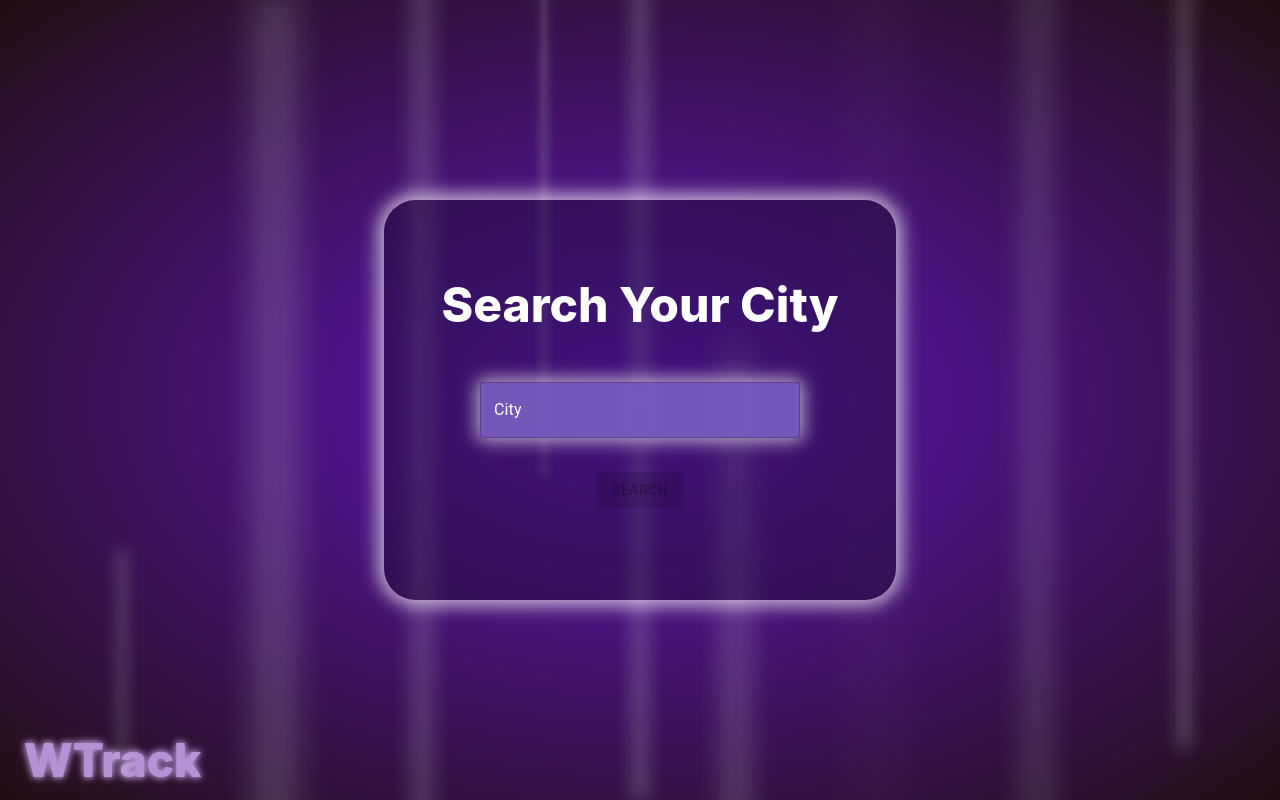
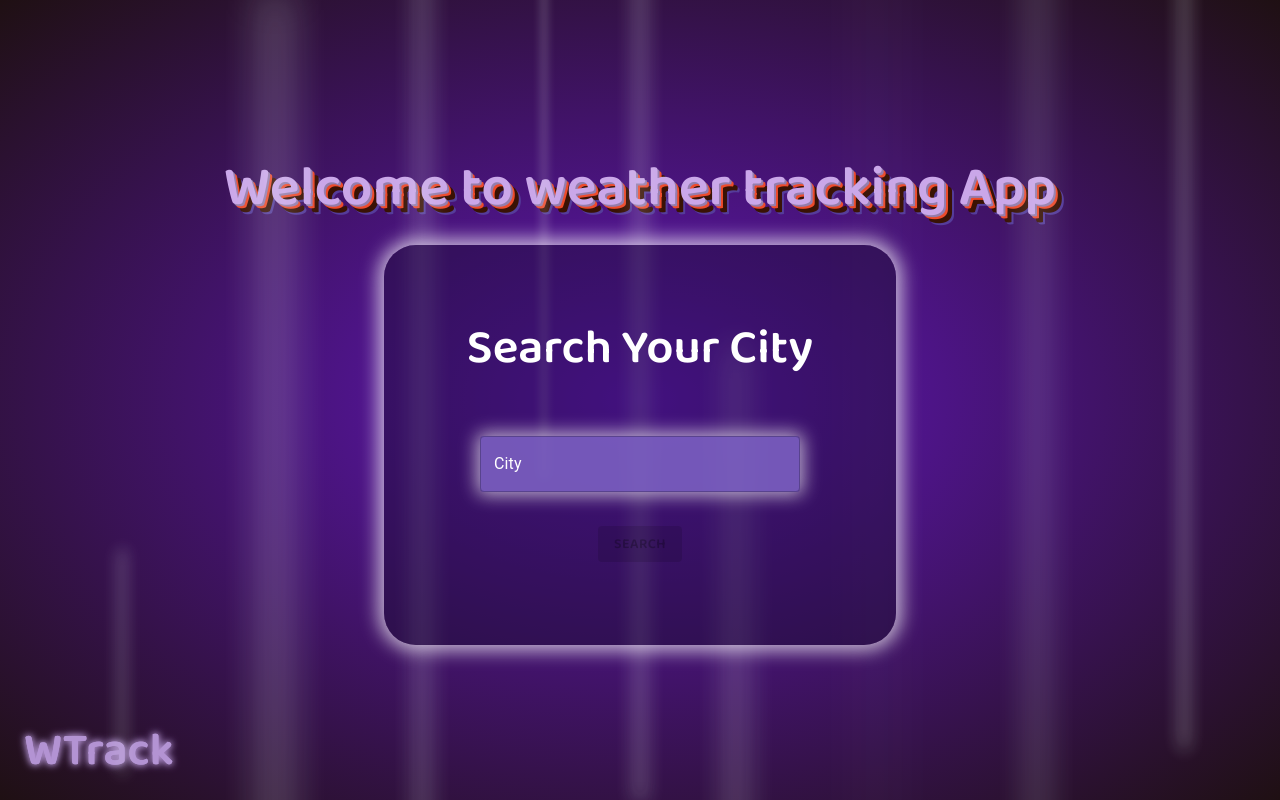
Before and after one commit to UenalAnastasiia/weather_track, a React (Create React App) app: page /search in a window 1280 px wide. Built offline with nearby package versions, Linux system fonts and the light colour scheme.

Commit message:
add font family baloo

```diff
--- a/src/components/city_components/CitySearch.tsx
+++ b/src/components/city_components/CitySearch.tsx
@@ -19,6 +19,7 @@ const CitySearch = () => {
   const [cityData, setCityData] = useState(Object);
   const [showWeather, setShowWeather] = useState(false);
   const [showSpinner, setShowSpinner] = useState(false);
+  const [firstOpen, setFirstOpen] = useState(true);
   const [showBackBtn, setShowBackBtn] = useState(false);
   const [open, setOpen] = React.useState(false);
   const navigate = useNavigate();
@@ -27,7 +28,14 @@ const CitySearch = () => {
   useEffect(() => {
     const storedData = localStorage.getItem("WeatherCity");
     let JSONData = JSON.parse(storedData);
-    storedData === null || JSONData.length === 0 ? setShowBackBtn(false) : setShowBackBtn(true);
+
+    if (storedData === null || JSONData.length === 0) {
+      setFirstOpen(true);
+      setShowBackBtn(false);
+    } else {
+      setFirstOpen(false);
+      setShowBackBtn(true);
+    }
   }, []);
 
 
@@ -92,6 +100,9 @@ const CitySearch = () => {
             <CityNavbar data={cityData} />
           </div>
           ) : (
+          <div className="welcomeSearchBox">
+            {firstOpen && <h1 className="welcomeH1">Welcome to weather tracking App</h1>}
+
             <div className="searchBox">
               <h1>Search Your City</h1>
               <div className="inputFieldBox">
@@ -101,6 +112,7 @@ const CitySearch = () => {
                   <Button variant="contained" color="secondary" onClick={handleSearchCity} disabled={!inputValue}>search</Button>
                 </div>
 
+              </div>
             </div>
           </div>
         )}
--- a/src/components/currentWeather_components/CityInfo.tsx
+++ b/src/components/currentWeather_components/CityInfo.tsx
@@ -3,10 +3,10 @@ const CityInfo = (props) => {
     return (
         <div className="cityInfoBox">
             <span><b>Country:</b> {props.cityData.country}</span>
-            <span><b>State:</b> {props.cityData.admin1}</span>
+            {props.cityData.admin1 && <span><b>State:</b> {props.cityData.admin1}</span>}
             {props.cityData.admin2 && <span><b>District:</b> {props.cityData.admin2}</span>}
-            <span><b>Timezone:</b> {props.cityData.timezone}</span>
-            <span><b>Population:</b> {props.cityData.population.toString().replace(/\B(?=(\d{3})+(?!\d))/g, ".")}</span>
+            {props.cityData.timezone && <span><b>Timezone:</b> {props.cityData.timezone}</span>}
+            {props.cityData.population && <span><b>Population:</b> {props.cityData.population.toString().replace(/\B(?=(\d{3})+(?!\d))/g, ".")}</span>}
         </div>
     );
 };
--- a/src/components/currentWeather_components/CurrentWeather.tsx
+++ b/src/components/currentWeather_components/CurrentWeather.tsx
@@ -12,6 +12,7 @@ import StorageService from "../../services/storageService";
 import { Button, Popover, Typography } from "@mui/material";
 import CalendarIcon from "@mui/icons-material/CalendarMonth";
 import CityInfo from "./CityInfo";
+import LightTooltip from "../../UI/LightTooltip";
 
 
 const CurrentWeather = (props) => {
@@ -87,9 +88,11 @@ const CurrentWeather = (props) => {
         {!loading && (
           <Card.Body>
             <div>
-            <Button className="calendarBtn" onClick={() => navigate('/history')}>
-                    <CalendarIcon style={{ color: "#F02222", fontSize: 32 }} />
-            </Button>
+            <LightTooltip title="Weather History">
+              <Button className="calendarBtn" onClick={() => navigate('/history')}>
+                      <CalendarIcon style={{ color: "#F02222", fontSize: 32 }} />
+              </Button>
+            </LightTooltip>
 
             <img className="countryFlagImg" src={StorageService.imgURL || ''} />
 
--- a/src/index.tsx
+++ b/src/index.tsx
@@ -1,6 +1,7 @@
 import React from "react";
 import ReactDOM from "react-dom/client";
 import "./styles/index.css";
+import './fonts/baloo-2-v16-latin-600.ttf';
 import App from "./App";
 import reportWebVitals from "./reportWebVitals";
 import { BrowserRouter } from 'react-router-dom';
--- a/src/styles/App.css
+++ b/src/styles/App.css
@@ -1,3 +1,4 @@
+/* @import url('https://fonts.googleapis.com/css2?family=Niconne&display=swap'); */
 .App {
   text-align: center;
   width: 100vw;
@@ -6,6 +7,7 @@
   justify-content: center;
   align-items: center;
   cursor: context-menu;
+  font-family: "Baloo";
 }
 
 .logoH1 {
@@ -18,6 +20,7 @@
   font-size: 46px;
   font-weight: 800;
   margin: 0;
+  font-family: "Baloo";
 }
 
 *::-webkit-scrollbar {
@@ -48,3 +51,7 @@
   height: 100px !important;
   color: #7f0101 !important;
 }
+
+.css-ahj2mt-MuiTypography-root, .css-1h9z7r5-MuiButtonBase-root-MuiTab-root, .css-x4ypk3, .css-zcbmsk-MuiButtonBase-root-MuiButton-root {
+  font-family: "Baloo";
+}
--- a/src/styles/CurrentWeather.css
+++ b/src/styles/CurrentWeather.css
@@ -62,8 +62,8 @@
   .tempDescrBox h1 {
     font-size: 54px;
     margin: 0;
-    margin-bottom: -20px;
-    margin-top: -20px;
+    margin-bottom: -40px;
+    margin-top: -40px;
   }
 
   .tempDescrBox h2 {
--- a/src/styles/SearchBox.css
+++ b/src/styles/SearchBox.css
@@ -1,3 +1,22 @@
+.welcomeSearchBox {
+    display: flex;
+    flex-direction: column;
+    align-items: center;
+}
+
+.welcomeH1 {
+  font-size: 56px;
+  font-weight: 600;
+  margin-top: -12px;
+  margin-bottom: 12px;
+  font-family: "Baloo";
+  color: #caa7e9;
+  text-shadow: 2px 2px 0px  #957dad,
+               4px 4px 0px #ee4b2b,
+               8px 8px 0px #391204,
+               10px 10px 0px #553c9a;
+}
+
 .searchBox {
     width: 40vw;
     max-width: 620px;
--- a/src/styles/index.css
+++ b/src/styles/index.css
@@ -1,14 +1,23 @@
 body {
     margin: 0;
     padding: 0;
-  font-family: -apple-system, BlinkMacSystemFont, 'Segoe UI', 'Roboto', 'Oxygen',
+    font-family: 'Baloo 2';
+  /* font-family: -apple-system, BlinkMacSystemFont, 'Segoe UI', 'Roboto', 'Oxygen',
     'Ubuntu', 'Cantarell', 'Fira Sans', 'Droid Sans', 'Helvetica Neue',
-    sans-serif;
+    sans-serif; */
   -webkit-font-smoothing: antialiased;
   -moz-osx-font-smoothing: grayscale;
 }
 
-code {
+/* code {
   font-family: source-code-pro, Menlo, Monaco, Consolas, 'Courier New',
     monospace;
-}
+} */
+
+
+@font-face {
+  font-family: "Baloo";
+  src: local("Baloo"),
+   url("../fonts/baloo-2-v16-latin-600.ttf") format("truetype");
+  font-weight: bold;
+ }
```
Also changed, not shown: public/assets/fonts/baloo-2-v16-latin-600.ttf (added), src/fonts/baloo-2-v16-latin-600.ttf (added). Lines whose indentation alone changed are shown as unchanged.
